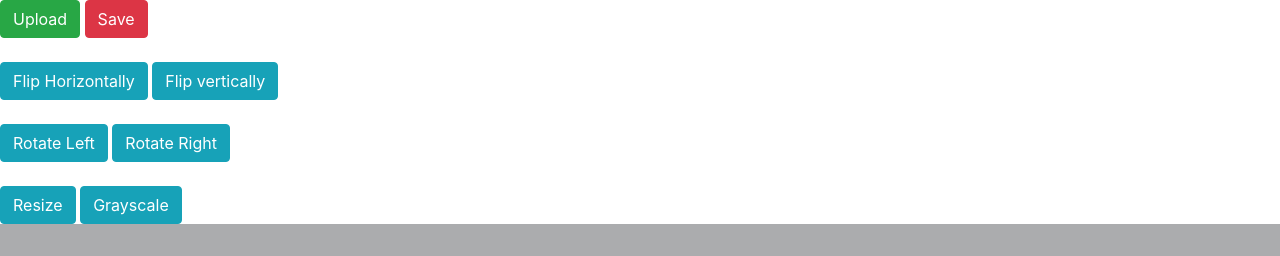
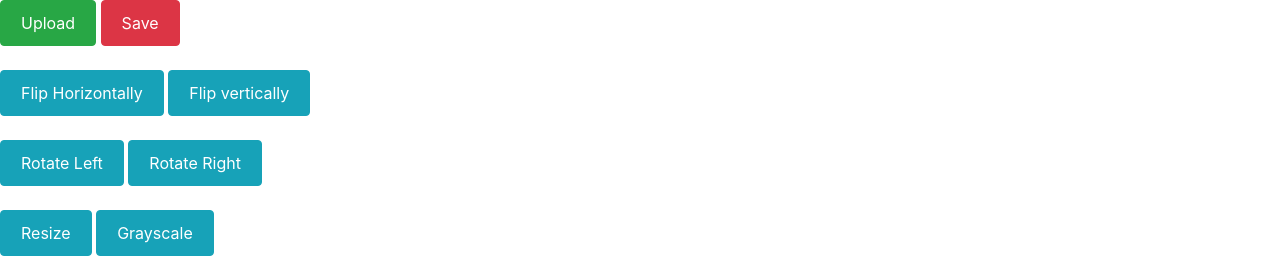
Before and after one commit to Vidit-jindal/Photo-Editor, a PHP site: page / in a window 1280 px wide. Shown: the part 603-859 px from the top of the page. Before the commit the page ends 827 px from the top, so only its background shows below. Run offline with PHP 8.4, Linux system fonts and the light colour scheme.

Commit message:
Update image-editor.css

```diff
--- a/image-editor.css
+++ b/image-editor.css
@@ -24,3 +24,11 @@
     display:block;
     margin-right: 50px;
 }
+
+#resizer {
+    border:2px dashed #000
+}
+
+#toolbar button {
+    padding: 10px 20px 10px 20px;
+}
```
